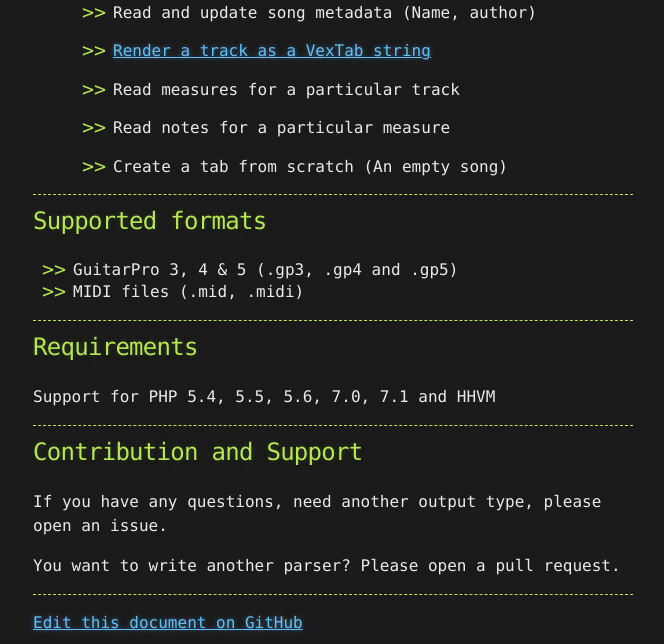
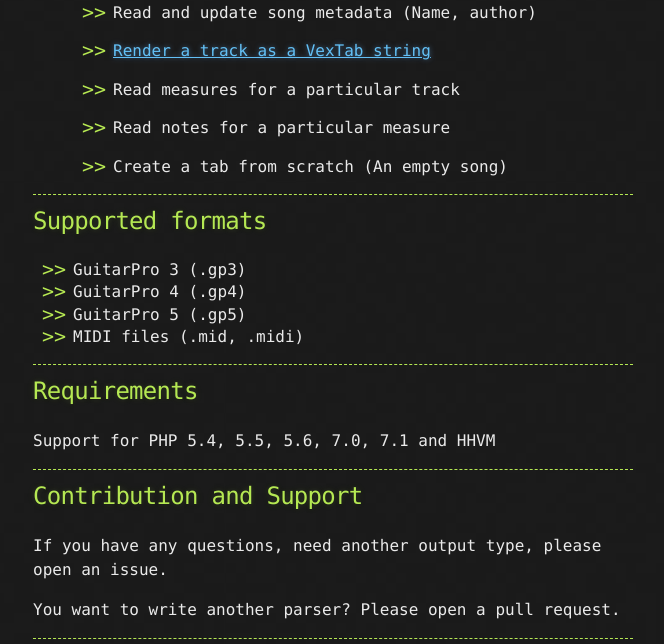
Before and after one commit to stdtabs/stdtabs.github.io, a Jekyll site: the page built from index.md, in a window 1280 px wide and 900 px high, scrolled down 882 px, cut to the strip 0-644 px from the top of the window. Shown: the whole strip, without its empty margins (307-971 px from the left). Built offline with Jekyll 4.4.1, drawn with Linux system fonts in a browser that asks for light colours; nearby versions of some CDN libraries.

Commit message:
Fix index menus

```diff
--- a/index.md
+++ b/index.md
@@ -9,9 +9,9 @@
 
 - [Features](#features)
 - [Manual](#manual)
-- [Supported formats](#supportedformats)
+- [Supported formats](#supported-formats)
 - [Requirements](#requirements)
-- [Contribution and Support](#contributionandsupport)
+- [Contribution and Support](#contribution-and-support)
 
 ------------------------------------------------------------------------
 
@@ -48,7 +48,9 @@
 
 ## Supported formats
 
-- GuitarPro 3, 4 & 5 (.gp3, .gp4 and .gp5)
+- GuitarPro 3 (.gp3)
+- GuitarPro 4 (.gp4)
+- GuitarPro 5 (.gp5)
 - MIDI files (.mid, .midi)
 
 ------------------------------------------------------------------------
```
